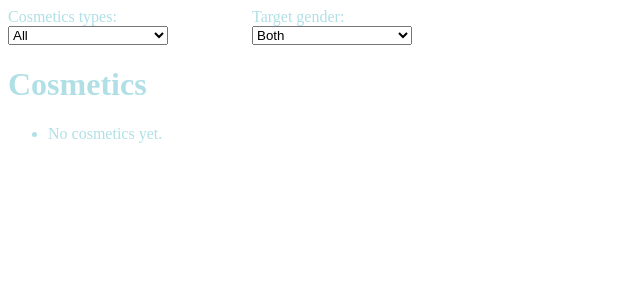
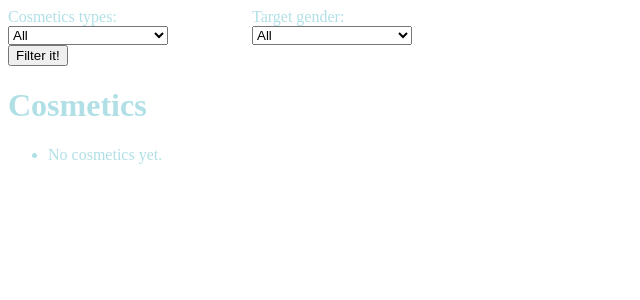
Before and after one commit to Riwuko/Creamhouse-site-project, a Django app: page /cosmetic in a window 1280 px wide. Shown: the top 300 px of the page, without its empty margins (0-640 px from the left). Run offline with Django 3.2, Linux system fonts and the light colour scheme; data that the repository does not hold is empty.

Commit message:
Modified templates.

```diff
--- a/cosmetics/templates/base.html
+++ b/cosmetics/templates/base.html
@@ -4,6 +4,8 @@
 <head>
 	<title>Creamhouse</title>
     <link rel="stylesheet" type="text/css" href="{% static 'cosmetics/styles/cosmetic-styles.css' %}">
+    <script src="https://cdn.jsdelivr.net/npm/js-cookie@beta/dist/js.cookie.min.js"></script>
+    <script src="https://cdnjs.com/libraries/awesomplete"></script>
     {% block scripts %}
     {% endblock %}
 </head>
--- a/cosmetics/templates/cosmetic/cosmetic_create.html
+++ b/cosmetics/templates/cosmetic/cosmetic_create.html
@@ -1,5 +1,5 @@
 {% extends 'base.html' %} {% load static %} {% block scripts %}
-<script src="https://cdn.jsdelivr.net/npm/js-cookie@beta/dist/js.cookie.min.js"></script>
+
 <script src="{% static 'cosmetics/scripts/addCosmetics.js' %}" defer></script>
 {% endblock %} {% block content %}
 <form>
@@ -23,4 +23,7 @@
   />
   <button type="button">Save</button>
 </form>
+
+    <input class="awesomplete"
+       data-list="Ada, Java, JavaScript, Brainfuck, LOLCODE, Node.js, Ruby on Rails" />
 {% endblock %}
--- a/cosmetics/templates/cosmetic/cosmetics_list.html
+++ b/cosmetics/templates/cosmetic/cosmetics_list.html
@@ -27,7 +27,8 @@
 
 			    <span class="cosmetics-filters">
 			    <select class="cosmetics-filters-target-gender">
-			      <option selected value="both">Both</option>
+			      <option selected value="all">All</option>
+			      <option value="both">Both</option>
 			      <option value="male">Male</option>
 			      <option value="female">Female</option>
 			    </select></span>
@@ -39,6 +40,7 @@
 
 		</div>
 	</div>
+    <button type="button">Filter it!</button>
 </form>
 
 <h1>{{ object_type|title }}</h1>
--- a/cosmetics/templates/cosmetic/ingredients_list.html
+++ b/cosmetics/templates/cosmetic/ingredients_list.html
@@ -49,10 +49,9 @@
 <ul>
 
 {% for ingredient in object_list%}
-    <li><a href="/ingredient/show/{{ ingredient.pk }}">
-    </a>{{ingredient.name}}</li>
+    <li><a href="/ingredient/show/{{ ingredient.ingredient.pk }}">{{ingredient.name}}</a></li>
 {% empty %}
-    <li>No {{ object_type }} yet.</li>
+    <li>No ingredients in database yet.</li>
 {% endfor %}
 
 </ul>
```
